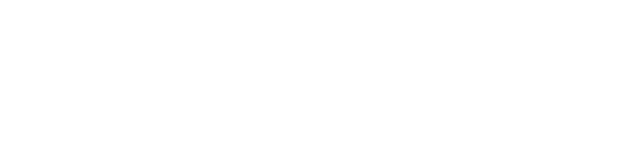
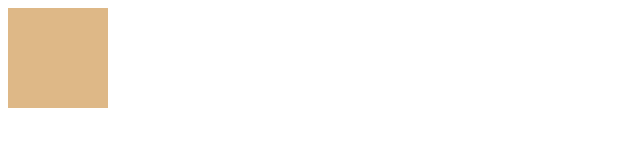
Before and after one commit to fghyibib/fghy, a plain HTML site: page index.html in a window 1280 px wide. Shown: the whole page, without its empty margins (0-640 px from the left). Drawn offline with Linux system fonts and the light colour scheme.

Commit message:
08.style-background

```diff
--- a/index.html
+++ b/index.html
@@ -7,6 +7,8 @@
     <style>
         #box{
             width: 100px;
+            height: 100px;
+            background: burlywood;
         }
     </style>
 </head>
```
